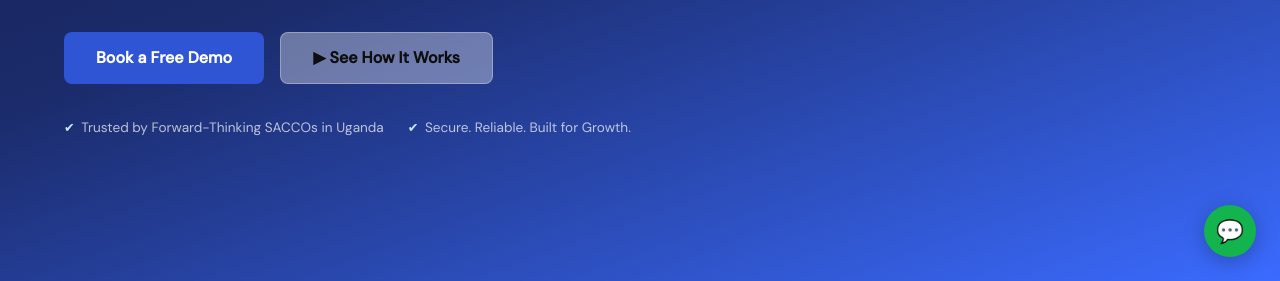
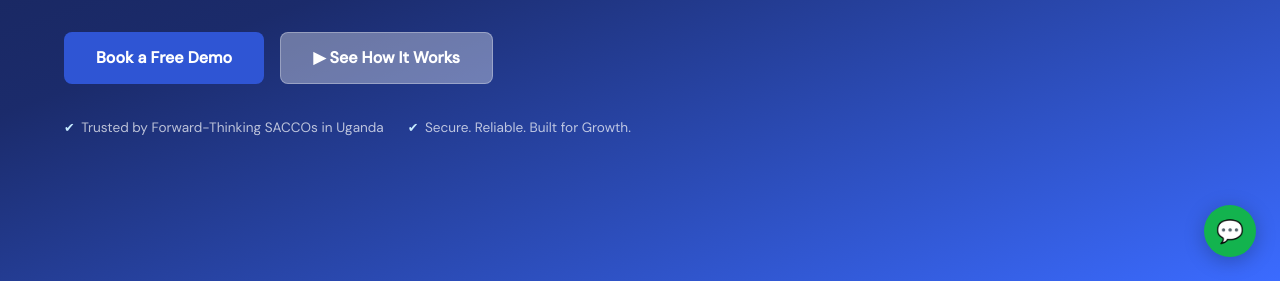
Before and after one commit to Kaj1shi/Sacco-Flow, a plain HTML site: page index.html in a window 1280 px wide. Shown: the part 519-800 px from the top of the page. Drawn offline with Linux system fonts and the light colour scheme.

Commit message:
Add files via upload

```diff
--- a/saccoflow2.css
+++ b/saccoflow2.css
@@ -198,7 +198,7 @@
 
   .btn-secondary {
     background: var(--border-glass);
-    color: var(--black);
+    color: var(--white);
     padding: 0.9rem 2rem;
     border-radius: 8px;
     font-weight: 600;
```
